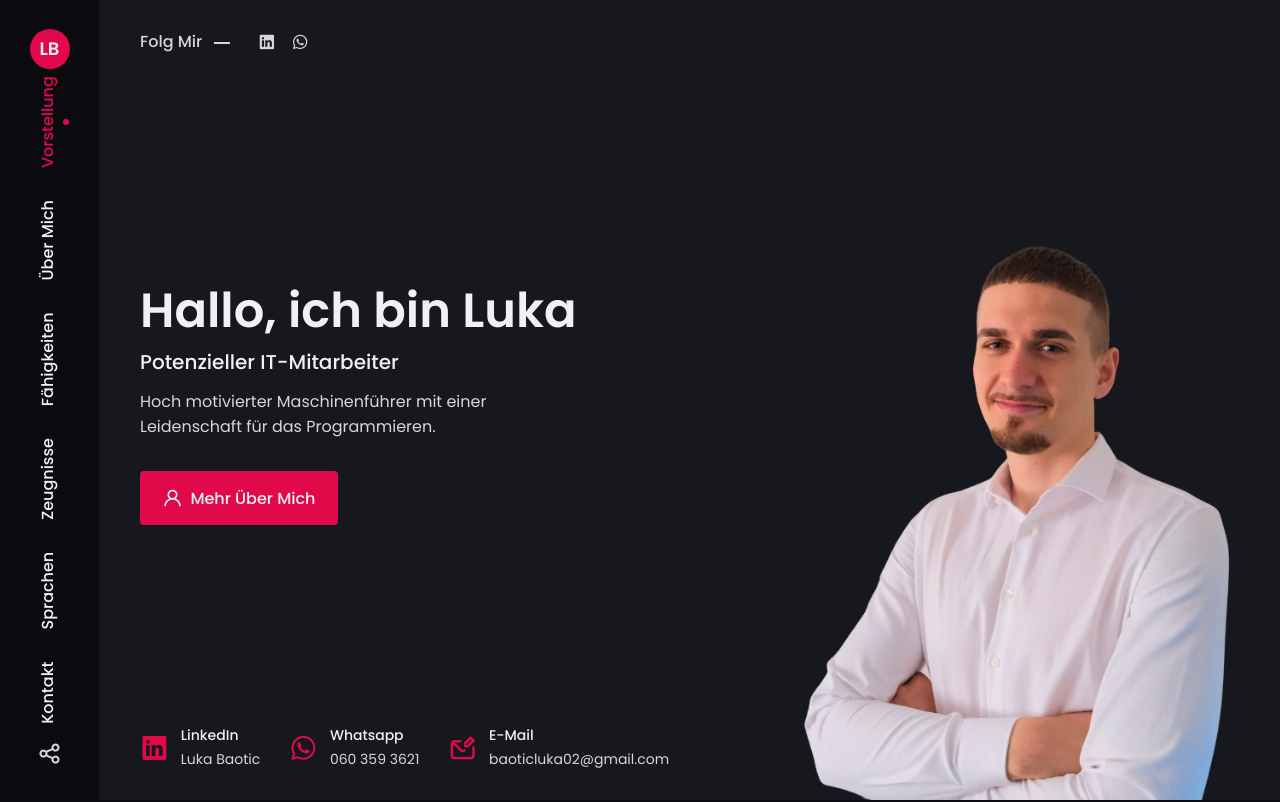
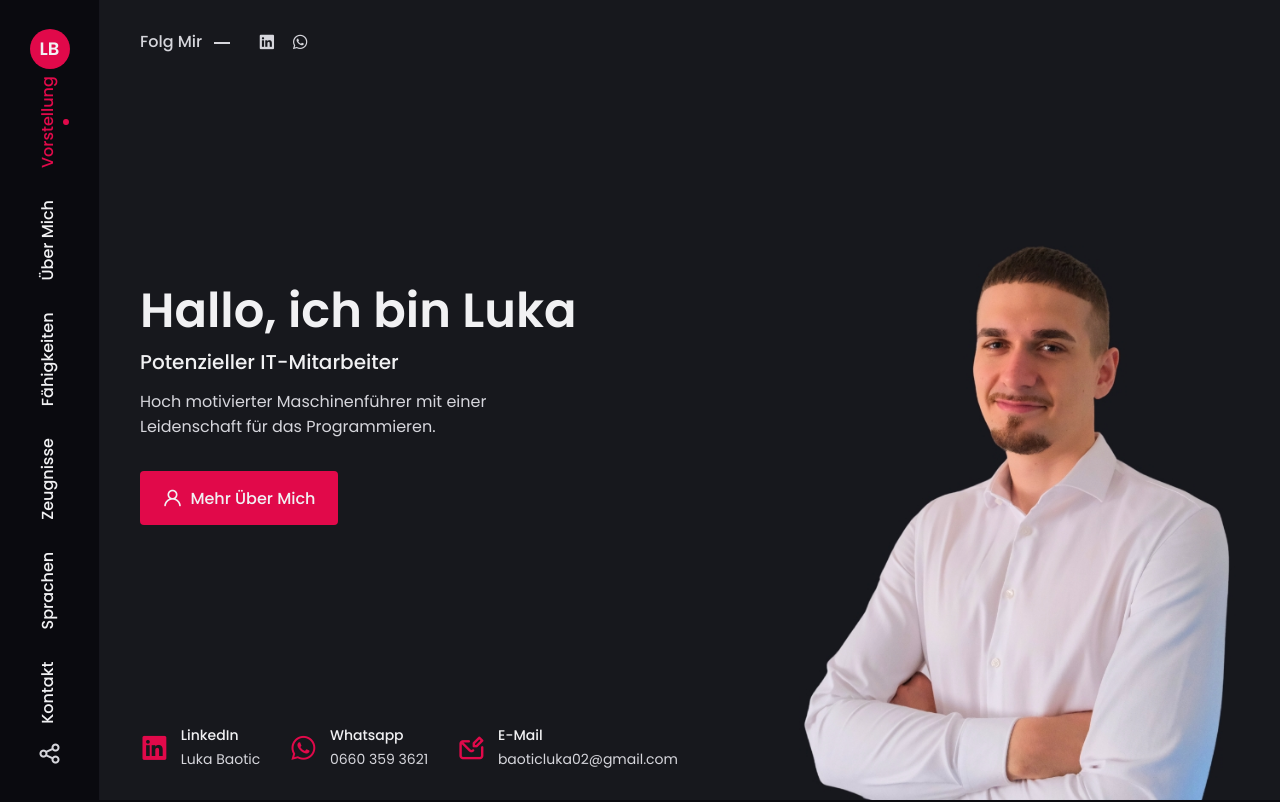
Before and after one commit to LukaBaotic/bewerbung, a plain HTML site: page index.html in a window 1280 px wide. Shown: the top 802 px of the page. Drawn offline with nearby package versions, Linux system fonts and the light colour scheme.

Commit message:
Update index.html
number fix

```diff
--- a/index.html
+++ b/index.html
@@ -110,7 +110,7 @@
 
                         <div>
                             <h3 class="info__title">Whatsapp</h3>
-                            <span class="info__subtitle">060 359 3621</span>
+                            <span class="info__subtitle">0660 359 3621</span>
                         </div>
                     </div>
 
```
